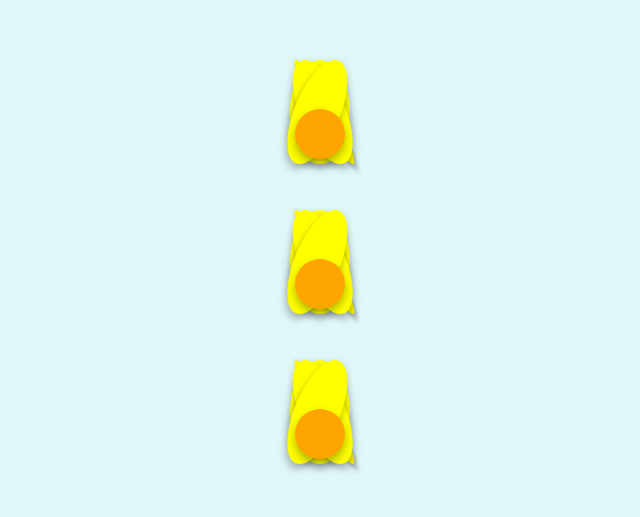
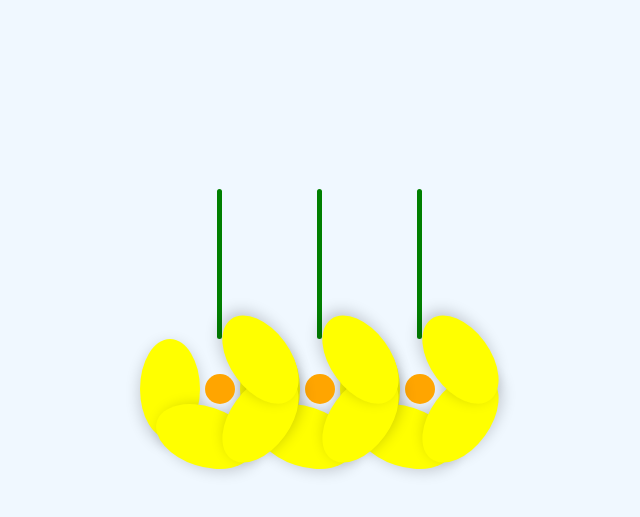
Before and after one commit to CleinerMQ/Flores-amarillas-2.0, a plain HTML site: page index.html in a window 1280 px wide. Shown: the part 111-628 px from the top of the page, without its empty margins (320-960 px from the left). Drawn offline with Linux system fonts and the light colour scheme.

Commit message:
Update styles.css
Xd

```diff
--- a/styles.css
+++ b/styles.css
@@ -5,71 +5,82 @@ body, html {
     display: flex;
     justify-content: center;
     align-items: center;
-    background-color: #e0f7fa;
+    background-color: #f0f8ff;
 }
 
 .scene {
     perspective: 1000px;
+    display: flex;
+    justify-content: center;
+    align-items: center;
 }
 
-.flower-container {
+.bouquet {
     transform-style: preserve-3d;
-    animation: rotateFlower 8s infinite linear;
+    display: flex;
+    justify-content: space-around;
+    align-items: flex-end;
+    height: 300px;
+    width: 300px;
+    animation: rotateBouquet 10s infinite linear;
 }
 
 .flower {
+    display: flex;
+    flex-direction: column;
+    align-items: center;
+}
+
+.stem {
+    width: 5px;
+    height: 150px;
+    background-color: green;
+    border-radius: 5px;
+}
+
+.flower-head {
     position: relative;
-    width: 150px;
-    height: 150px;
-    transform-style: preserve-3d;
+    width: 100px;
+    height: 100px;
+    display: flex;
+    justify-content: center;
+    align-items: center;
 }
 
 .petal {
     width: 60px;
-    height: 120px;
+    height: 100px;
     background-color: yellow;
+    position: absolute;
     border-radius: 50%;
-    position: absolute;
-    top: 0;
-    left: 45px;
-    transform-origin: bottom center;
-    transform: rotateX(30deg) translateZ(40px);
-    box-shadow: 0px 5px 10px rgba(0, 0, 0, 0.3);
+    box-shadow: 0 5px 15px rgba(0, 0, 0, 0.2);
 }
 
 .petal1 {
-    transform: rotateY(0deg) rotateX(30deg) translateZ(40px);
+    transform: rotate(0deg) translate(50px);
 }
 
 .petal2 {
-    transform: rotateY(72deg) rotateX(30deg) translateZ(40px);
+    transform: rotate(72deg) translate(50px);
 }
 
 .petal3 {
-    transform: rotateY(144deg) rotateX(30deg) translateZ(40px);
+    transform: rotate(144deg) translate(50px);
 }
 
 .petal4 {
-    transform: rotateY(216deg) rotateX(30deg) translateZ(40px);
-}
-
-.petal5 {
-    transform: rotateY(288deg) rotateX(30deg) translateZ(40px);
+    transform: rotate(216deg) translate(50px);
 }
 
 .center {
-    width: 50px;
-    height: 50px;
+    width: 30px;
+    height: 30px;
     background-color: orange;
     border-radius: 50%;
     position: absolute;
-    top: 45px;
-    left: 50px;
-    box-shadow: 0px 5px 10px rgba(0, 0, 0, 0.3);
-    transform: translateZ(40px);
 }
 
-@keyframes rotateFlower {
+@keyframes rotateBouquet {
     0% {
         transform: rotateY(0deg);
     }
```
